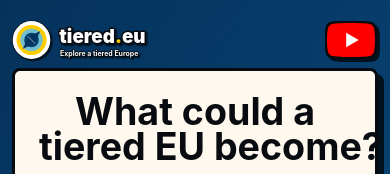
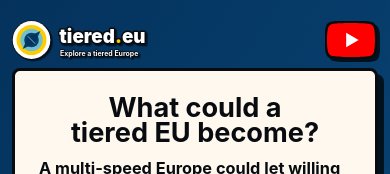
Before and after one commit to Microhive/EUMadeSimpleTieredEU, a website built with Vite: page index.html in a window 390 px wide. Shown: the top 174 px of the page. Built offline with nearby package versions, Linux system fonts and the light colour scheme.

Commit message:
feat: enhance mission card responsiveness and add test for title scaling on mobile

```diff
--- a/src/styles.css
+++ b/src/styles.css
@@ -332,6 +332,7 @@ button {
 
 .mission-card {
   position: relative;
+  container-type: inline-size;
   padding: 24px;
   animation: site-rise-in 520ms var(--ease-out) 70ms both;
 }
@@ -647,10 +648,13 @@ p {
 }
 
 h1 {
+  max-width: 100%;
   margin-bottom: 12px;
   font-size: 3.2rem;
   line-height: 0.93;
   letter-spacing: 0;
+  overflow-wrap: normal;
+  text-wrap: balance;
 }
 
 .mission-card p:last-child,
@@ -2950,7 +2954,7 @@ img.chip-flag {
   }
 
   h1 {
-    font-size: 2.35rem;
+    font-size: clamp(1.58rem, 8.7cqi, 2.35rem);
     text-align: center;
   }
 
```
Also changed, not shown: tests/map-interactions.spec.ts (+25 -0 lines).
